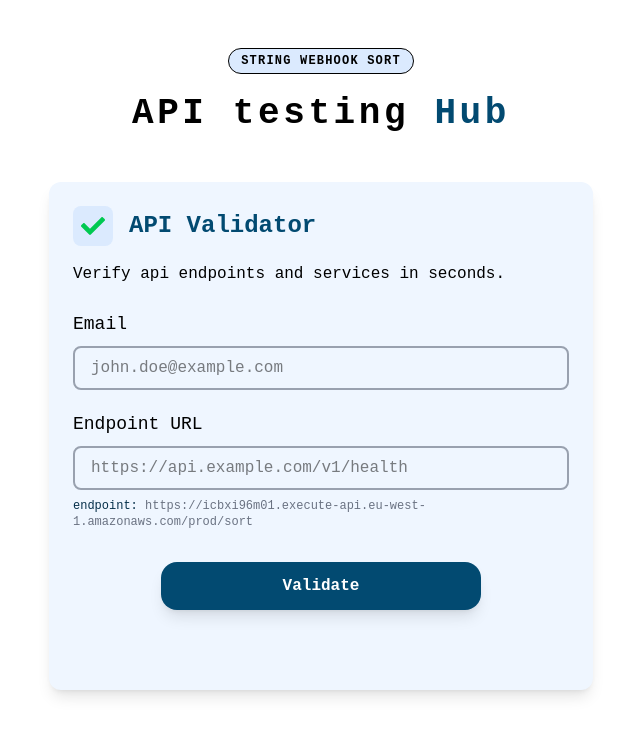
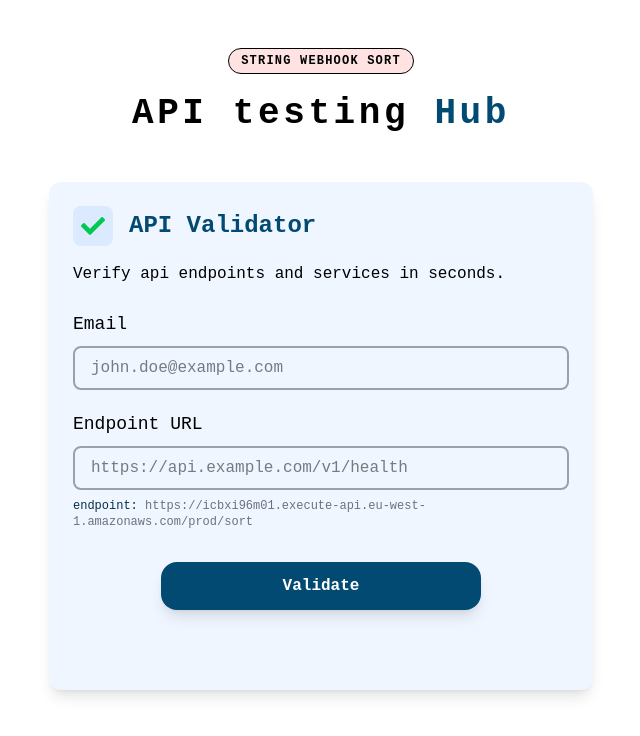
Before and after one commit to 23Mandla/ApiValidator, a Next.js app: page / in a window 1280 px wide. Shown: the top 736 px of the page, without its empty margins (319-959 px from the left). Built offline with nearby package versions, Linux system fonts and the light colour scheme.

Commit message:
changing UI

```diff
--- a/app/page.js
+++ b/app/page.js
@@ -45,7 +45,7 @@ export default function Home() {
       <main className="flex min-h-screen w-full flex-col sm:px-6 py-12 lg:px-8 lg:items-center sm:items-start">
         <div className="absolute top-0 left-0 w-full h-96 bg-linear-to-b from-primary/5 to-transparent -z-10" />
         <div className="w-full max-w-4xl text-center mb-12 space-y-5 ">
-          <div className="inline-flex bg-blue-100 gap-2 px-3 py-1 rounded-full  border  text-xs font-bold tracking-widest uppercase">
+          <div className="inline-flex bg-red-100 gap-2 px-3 py-1 rounded-full  border  text-xs font-bold tracking-widest uppercase">
               <p>
                 String WebHook sort
               </p>
```
